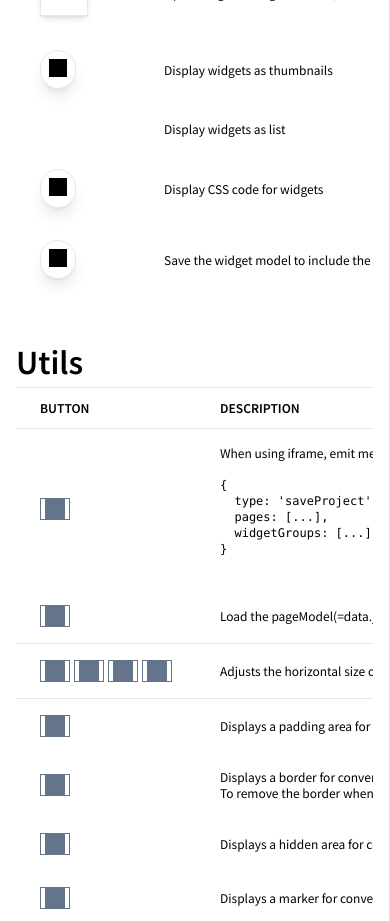
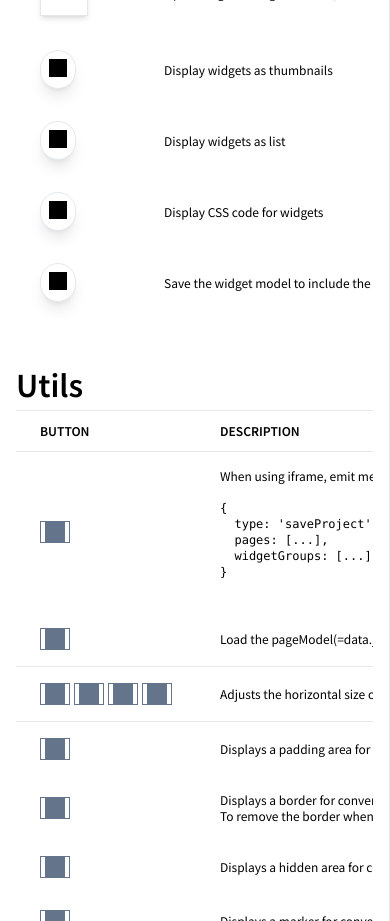
Before and after one commit to zabefofoon/mm-guide, a Nuxt app: page /documents/howToUse in a window 390 px wide. Shown: the part 2860-3781 px from the top of the page. Built offline with nearby package versions, Linux system fonts and the light colour scheme; grey boxes are pictures that could not be loaded.

Commit message:
버튼 안보이는 에러 개선

```diff
--- a/components/HowToUseWidgets.vue
+++ b/components/HowToUseWidgets.vue
@@ -68,7 +68,7 @@
         <th
           class="border-t-0 px-6 align-middle border-l-0 border-r-0 text-xs whitespace-nowrap p-4 text-left text-blueGray-700">
           <button
-            class="hidden md:inline-block border border-solid border-slate-200 shadow-lg h-fit p-2 bg-white rounded-full">
+            class="inline-block border border-solid border-slate-200 shadow-lg h-fit p-2 bg-white rounded-full">
             <span class="text-lg icon icon-bullet"></span>
           </button>
         </th>
```
